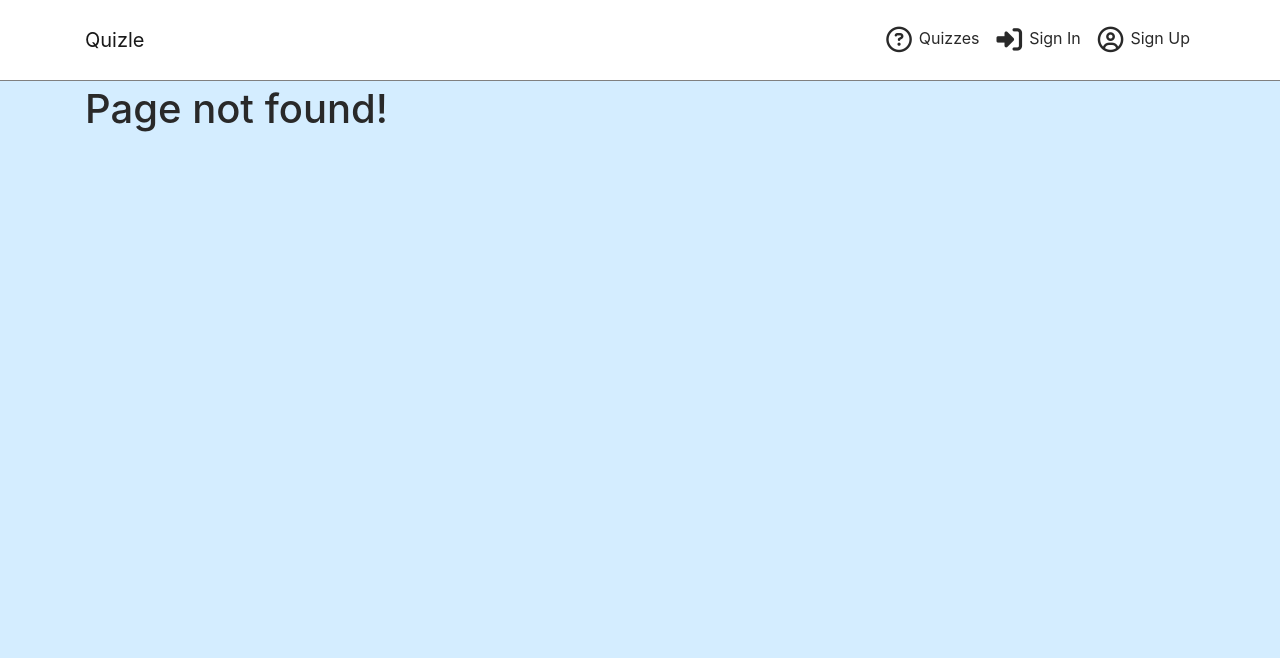
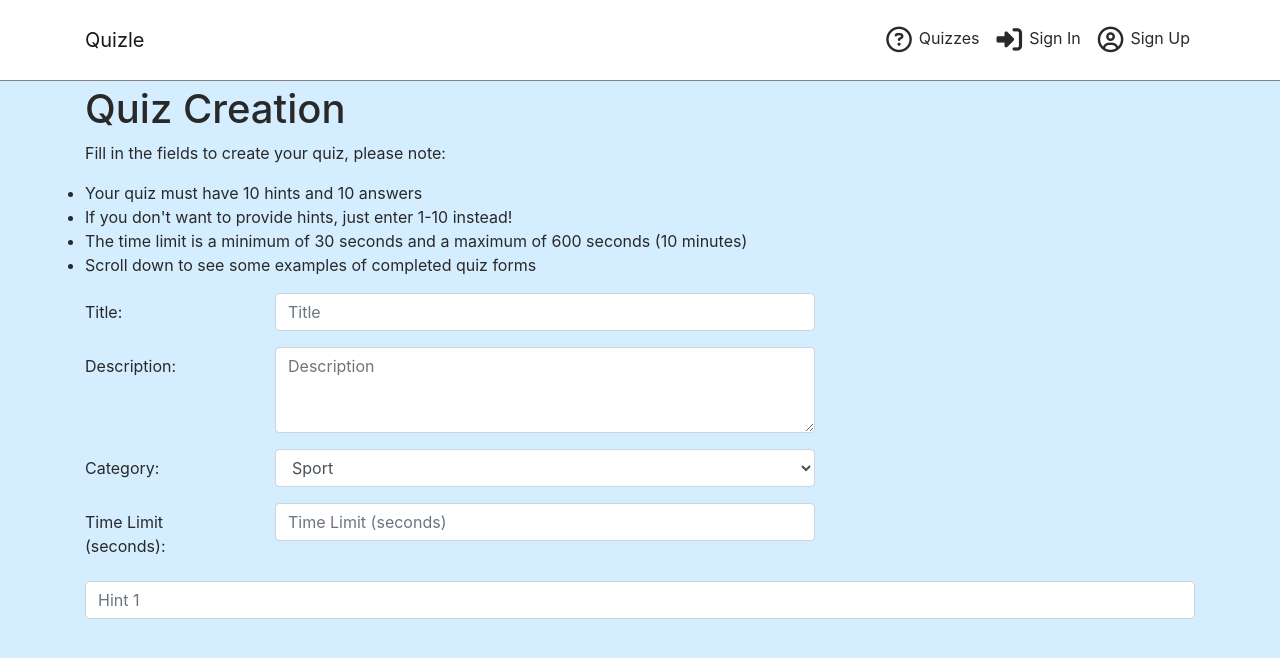
Before and after one commit to adamhatton/quizle, a React (Create React App) app: page /quizzes/create in a window 1280 px wide. Before the commit this address had no page. Shown: the top 658 px of the page. Built offline with nearby package versions, Linux system fonts and the light colour scheme; the HTML template or start-up script is replaced by a standard one.

Commit message:
Add quiz instructions and quiz info inputs

```diff
--- a/src/App.js
+++ b/src/App.js
@@ -5,6 +5,7 @@ import Container from 'react-bootstrap/Container';
 import SignUpForm from './pages/auth/SignUpForm';
 import './api/axiosDefaults';
 import SignInForm from './pages/auth/SignInForm';
+import QuizCreateForm from './pages/quizzes/QuizCreateForm';
 
 function App() {
 
@@ -14,7 +15,7 @@ function App() {
       <Container className={styles.Main} >
         <Switch>
           <Route exact path='/' render={() => <h1>Quizzes</h1>} />
-          <Route exact path='/create' render={() => <h1>Quiz Creation</h1>} />
+          <Route exact path='/quizzes/create' render={() => <QuizCreateForm />} />
           <Route exact path='/profile' render={() => <h1>Profile</h1>} />
           <Route exact path='/signin' render={() => <SignInForm />} />
           <Route exact path='/signup' render={() => <SignUpForm />} />
--- a/src/components/NavBar.js
+++ b/src/components/NavBar.js
@@ -28,7 +28,7 @@ const NavBar = () => {
   const loggedInIcons = (
     <>
       <NavLink
-        to='/create'
+        to='quizzes/create'
         className={styles.NavLink}
         activeClassName={styles.Active}
       >
--- /dev/null
+++ b/src/pages/quizzes/QuizCreateForm.js
@@ -0,0 +1,127 @@
+import React from 'react';
+import Form from 'react-bootstrap/Form';
+import Col from 'react-bootstrap/Col';
+import Alert from 'react-bootstrap/Alert';
+import Row from 'react-bootstrap/Row';
+
+function QuizCreateForm() {
+
+  const instructions = (
+    <>
+      <h1>Quiz Creation</h1>
+      <p>Fill in the fields to create your quiz, please note:</p>
+      <ul>
+        <li>Your quiz must have 10 hints and 10 answers</li>
+        <li>If you don't want to provide hints, just enter 1-10 instead!</li>
+        <li>The time limit is a minimum of 30 seconds and a maximum of 600 seconds (10 minutes)</li>
+        <li>Scroll down to see some examples of completed quiz forms</li>
+      </ul>
+    </>
+  )
+
+  return (
+    <Form>
+        {instructions}
+        <Form.Group as={Row} controlId='title'>
+          <Form.Label column sm={2}>Title:</Form.Label>
+          <Col sm={6}>
+            <Form.Control
+              type='text'
+              placeholder='Title'
+              name='title'
+              //   value={username}
+              //   className={styles.Input}
+              //   onChange={handleChange}
+            />
+          </Col>
+        </Form.Group>
+        {/* {errors.username?.map((message, idx) =>
+          <Alert variant="warning" key={idx}>{message}</Alert>
+        )} */}
+
+        <Form.Group as={Row} controlId='description'>
+          <Form.Label column sm={2}>
+            Description:
+          </Form.Label>
+          <Col sm={6}>
+            <Form.Control
+              as='textarea'
+              rows={3}
+              placeholder='Description'
+              name='description'
+              //   value={username}
+              //   className={styles.Input}
+              //   onChange={handleChange}
+            />
+          </Col>
+        </Form.Group>
+        {/* {errors.username?.map((message, idx) =>
+          <Alert variant="warning" key={idx}>{message}</Alert>
+        )} */}
+
+        <Form.Group as={Row} controlId='category'>
+          <Form.Label column sm={2}>
+            Category:
+          </Form.Label>
+          <Col sm={6}>
+            <Form.Control
+              as='select'
+              rows={3}
+              name='category'
+              //   value={username}
+              //   className={styles.Input}
+              //   onChange={handleChange}
+            >
+              <option value='sport'>Sport</option>
+              <option value='music'>Music</option>
+              <option value='entertainment'>Entertainment</option>
+              <option value='general'>General Knowledge</option>
+            </Form.Control>
+          </Col>
+        </Form.Group>
+        {/* {errors.username?.map((message, idx) =>
+          <Alert variant="warning" key={idx}>{message}</Alert>
+        )} */}
+
+        <Form.Group as={Row} controlId='time_limit_seconds'>
+          <Form.Label column sm={2}>
+            Time Limit (seconds):
+          </Form.Label>
+          <Col sm={6}>
+            <Form.Control
+              type='number'
+              min='30'
+              max='600'
+              placeholder='Time Limit (seconds)'
+              name='time_limit_seconds'
+              //   value={username}
+              //   className={styles.Input}
+              //   onChange={handleChange}
+            />
+          </Col>
+        </Form.Group>
+        {/* {errors.username?.map((message, idx) =>
+          <Alert variant="warning" key={idx}>{message}</Alert>
+        )} */}
+
+        <Form.Row>
+          <Form.Group as={Col} controlId='hint_1'>
+            <Form.Label srOnly>Hint 1</Form.Label>
+            <Form.Control
+              type='text'
+              placeholder='Hint 1'
+              name='hint_1'
+              //   value={username}
+              //   className={styles.Input}
+              //   onChange={handleChange}
+            />
+          </Form.Group>
+          {/* {errors.username?.map((message, idx) =>
+          <Alert variant="warning" key={idx}>{message}</Alert>
+          )} */}
+        </Form.Row>
+    </Form>
+  )
+}
+
+export default QuizCreateForm
```
